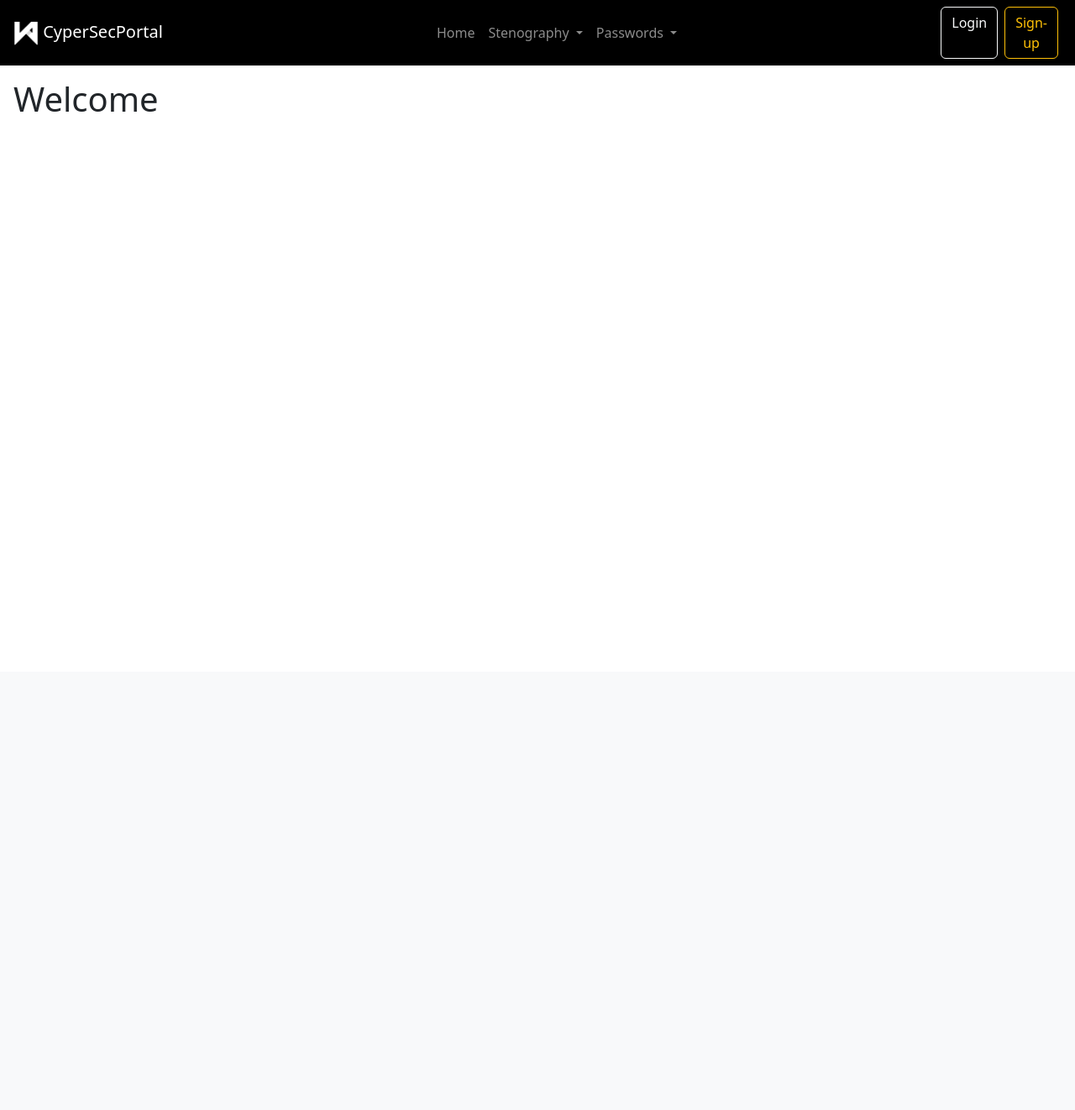
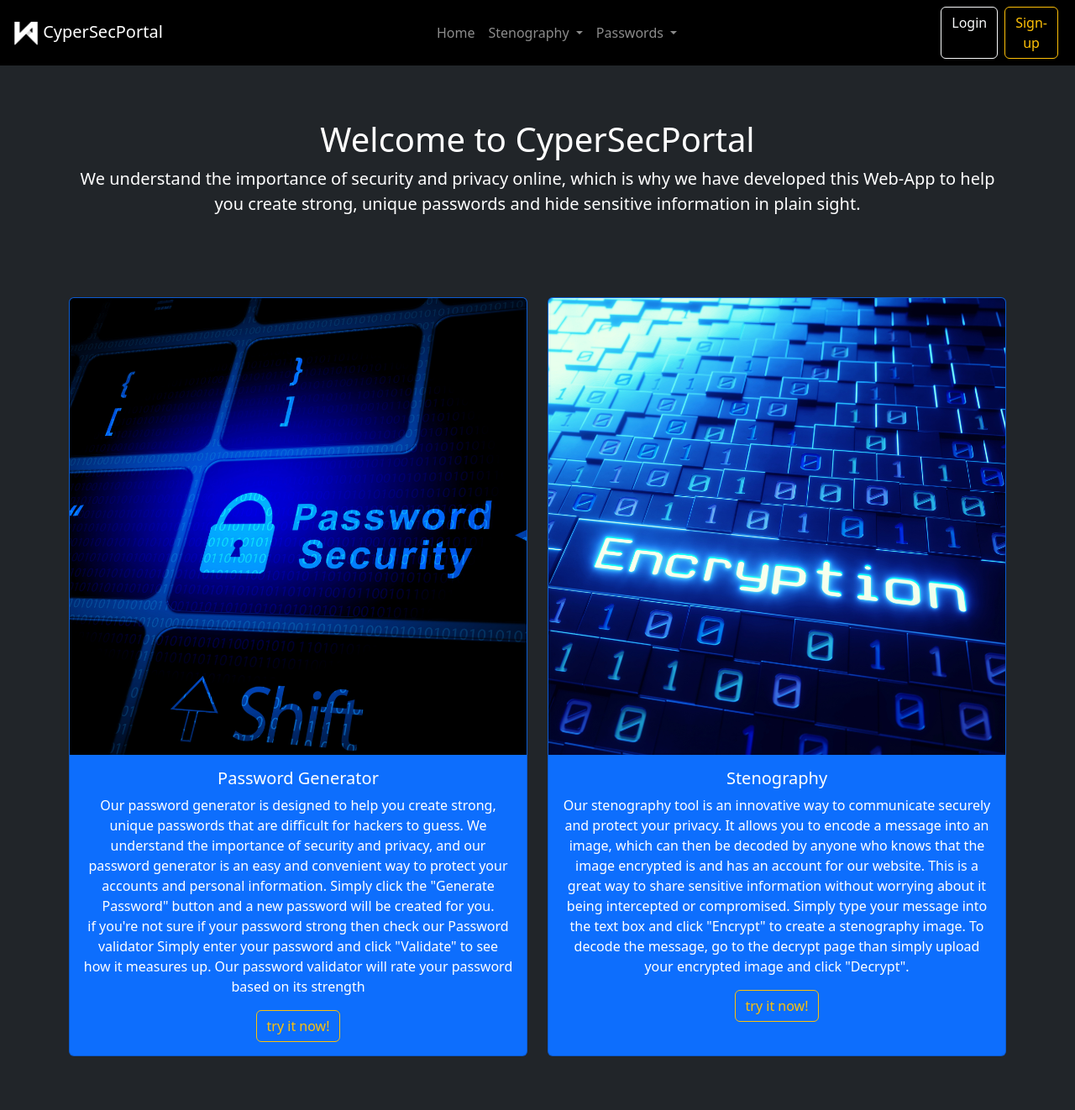
Before and after one commit to adelbables/CyperSecPortal, a Django app: page / in a window 1280 px wide. Shown: the whole page at 84% size. Before the commit the page ends 133 px from the top, so only its background shows below. Run offline with Django 4.2, Linux system fonts and the light colour scheme.

Commit message:
added texts to wellcome page

```diff
--- a/templates/base.html
+++ b/templates/base.html
@@ -10,7 +10,7 @@
     <link href="https://cdn.jsdelivr.net/npm/bootstrap@5.2.3/dist/css/bootstrap.min.css" rel="stylesheet"
           integrity="sha384-rbsA2VBKQhggwzxH7pPCaAqO46MgnOM80zW1RWuH61DGLwZJEdK2Kadq2F9CUG65" crossorigin="anonymous">
 </head>
-<body>
+<body class="h-100 text-center text-bg-dark">
     {% include 'messages.html' %}
     <nav class="px-3 navbar navbar-expand-lg navbar-dark bg-black">
         <a class="navbar-brand" href="{% url 'home' %}">
--- a/templates/index.html
+++ b/templates/index.html
@@ -1,8 +1,56 @@
 {% extends 'base.html' %}
+{% load static %}
 {% block title %}
-    Welcome
+    CyperSecPortal
 {% endblock %}
 
 {% block contents %}
-    <h1>Welcome</h1>
+
+    <div class="container mt-5">
+        <h1 class="text-center">Welcome to CyperSecPortal</h1>
+        <p class="lead text-center">
+            We understand the importance of security and privacy online, which is why we have developed this Web-App to
+            help you create strong, unique passwords and hide sensitive information in plain sight.
+
+        </p>
+        <div class="row mt-5">
+            <div class="col-md-6  d-flex justify-content-start py-5">
+                <div class="card bg-primary text-bg-dark" style="width: 40rem;">
+                    <img src="{% static 'images/index/password_generator.png' %}" class="card-img-top" alt="...">
+                    <div class="card-body">
+                        <h5 class="card-title">Password Generator</h5>
+                        <p class="card-text">Our password generator is designed to help you create strong, unique
+                            passwords that are difficult for hackers to guess. We understand the importance of security
+                            and privacy, and our password generator is an easy and convenient way to protect your
+                            accounts and personal information. Simply click the "Generate Password" button and a new
+                            password will be created for you.
+                            <br> if you're not sure if your password strong then check our Password validator Simply
+                            enter your password and click "Validate" to see how it measures up. Our password validator
+                            will rate your password based on its strength
+                        </p>
+                        <a href="{% url 'generate_password' %}" class="btn btn-outline-warning">try it now!</a>
+                    </div>
+                </div>
+            </div>
+
+
+            <div class="col-md-6 d-flex justify-content-end py-5">
+                <div class="card bg-primary text-bg-dark" style="width: 40rem;">
+                    <img src="{% static 'images/index/encrypt.png' %}" class="card-img-top" alt="...">
+                    <div class="card-body">
+                        <h5 class="card-title">Stenography</h5>
+                        <p class="card-text">Our stenography tool is an innovative way to communicate securely and
+                            protect your privacy. It allows you to encode a message into an image, which can then be
+                            decoded by anyone who knows that the image encrypted is and has an account for our website.
+                            This is a great way to share sensitive information without worrying about it being
+                            intercepted or compromised. Simply type your message into the text box and click
+                            "Encrypt" to create a stenography image. To decode the message, go to the decrypt page than
+                            simply upload your encrypted image and click "Decrypt".
+                        </p>
+                        <a href="{% url 'upload and encrypt' %}" class="btn btn-outline-warning">try it now!</a>
+                    </div>
+                </div>
+            </div>
+        </div>
+    </div>
 {% endblock %}
```
Also changed, not shown: static/images/index/encrypt.png (added), static/images/index/password_generator.png (added).
